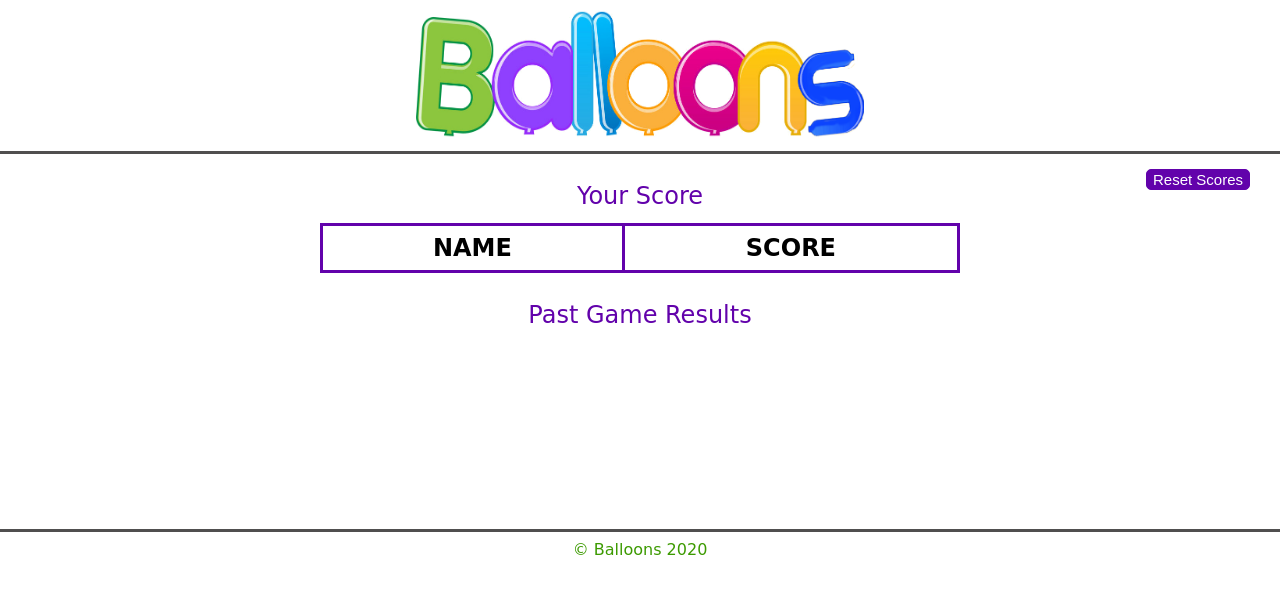
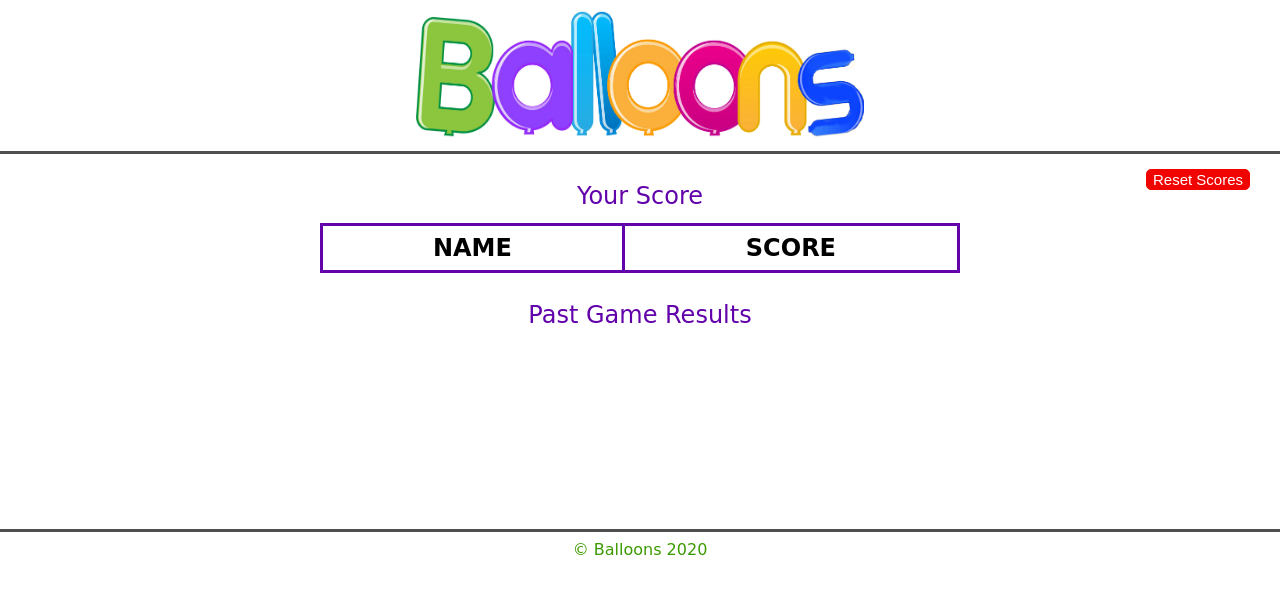
Before and after one commit to marlene-rinker/balloonsMR201, a plain HTML site: page results.html in a window 1280 px wide. Drawn offline with Linux system fonts and the light colour scheme; a web font is replaced by a local one.

Commit message:
changed button colors

```diff
--- a/css/home.css
+++ b/css/home.css
@@ -24,7 +24,7 @@
 #play-button {
   padding: 15px;
   margin: 10px;
-  background-color: red;
+  background-color: rgb(140,198,63);
   color: white;
   border-radius: 5px;
   letter-spacing: 3px;
--- a/css/results.css
+++ b/css/results.css
@@ -36,11 +36,11 @@ footer {
 #resetScores {
   font-size: 15px;
   color: white;
-  background-color: rgb(98,2,171);
+  background-color: rgb(241,3,0);
   margin-top: 15px;
   border-width: 1px;
   border-style: solid;
-  border-color: rgb(98,2,171);
+  border-color: rgb(241,3,0);
   border-radius: 5px;
   position: absolute;
   right: 30px;
```
